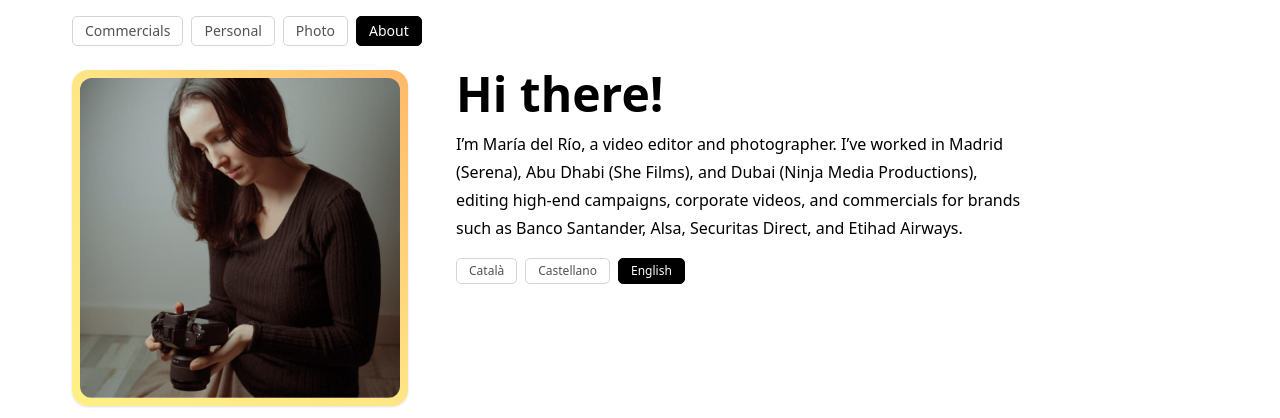
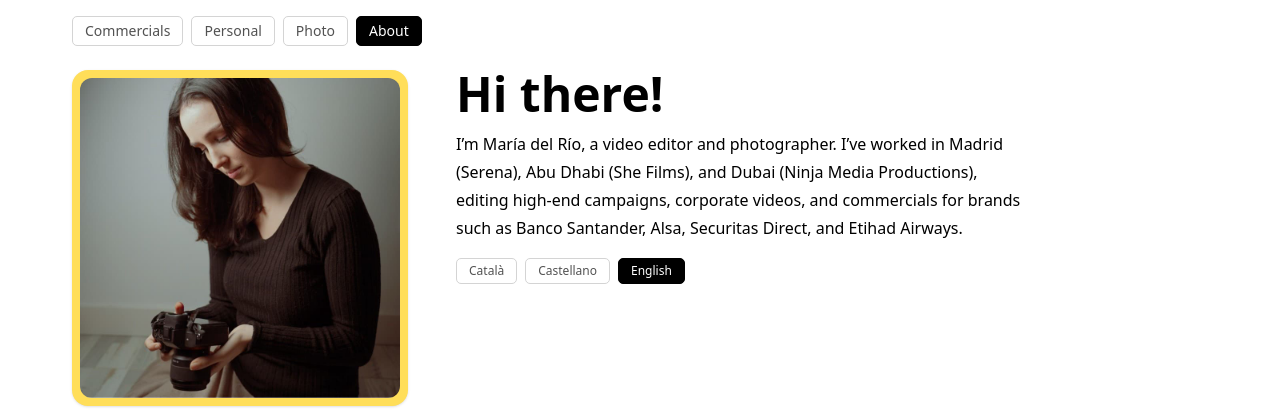
Before and after one commit to ignasimgol/october-portfolio, a React (Vite) app: page / in a window 1280 px wide. Both pictures are taken after a click on the button "About". Shown: the part 382-800 px from the top of the page. Built offline with nearby package versions, Linux system fonts and the light colour scheme.

Commit message:
bg color

```diff
--- a/src/components/About.tsx
+++ b/src/components/About.tsx
@@ -30,7 +30,7 @@ export default function About() {
   return (
     <section className="grid md:grid-cols-3 gap-8 md:gap-6 lg:gap-4 items-left">
       <div className="flex justify-center md:justify-start">
-        <div className="rounded-2xl bg-gradient-to-tr from-yellow-200 via-amber-200 to-orange-300 p-2 shadow-sm">
+        <div className="rounded-2xl bg-[#FFDE59] p-2 shadow-sm">
           <img
             src="/maria.jpg"
             alt="Maria del Rio"
```
